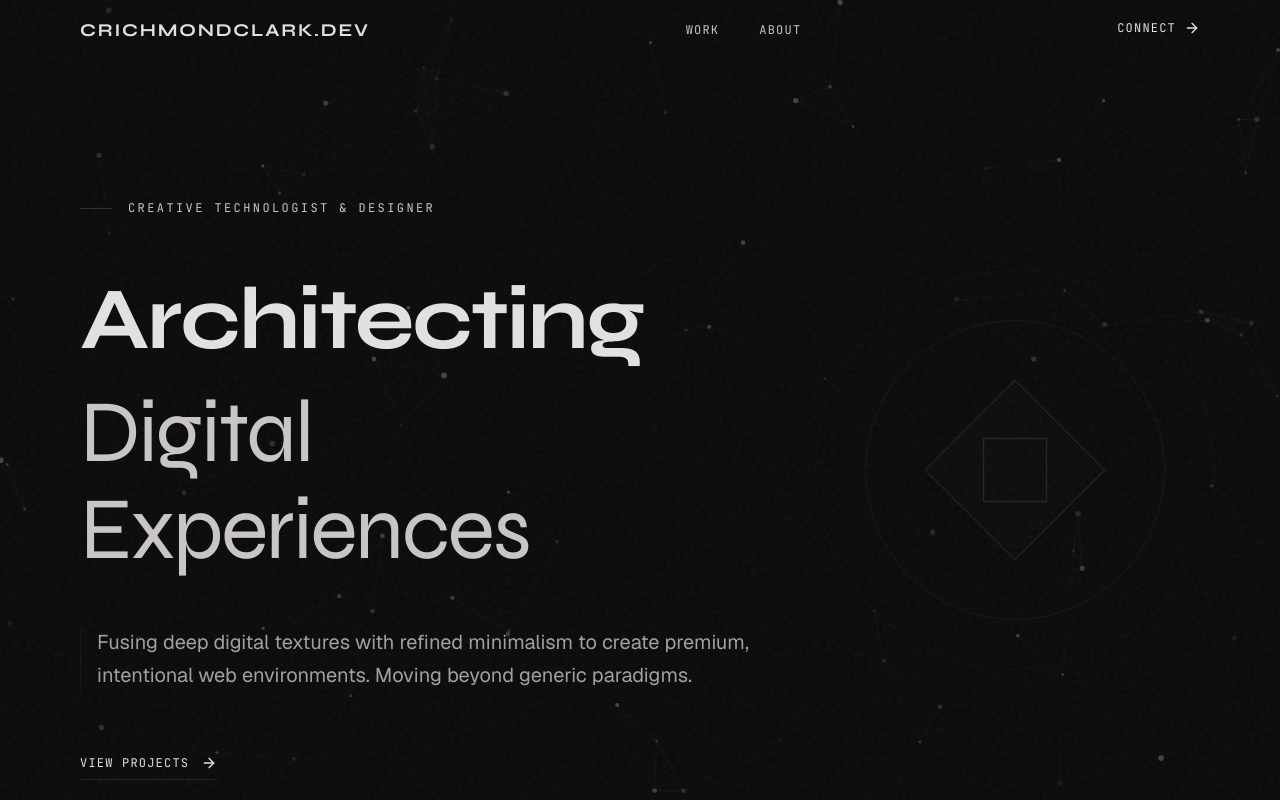
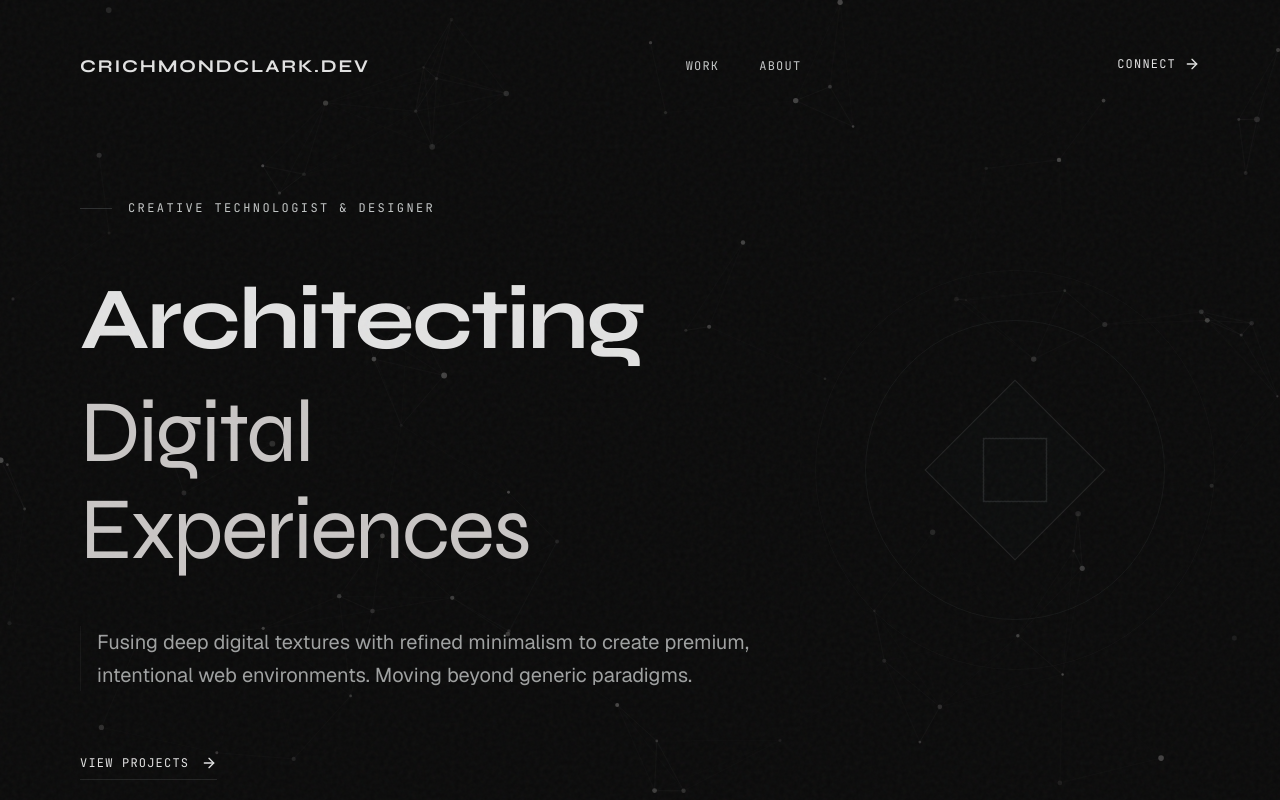
Before and after one commit to crichmond-clark/portfolio, a Next.js app in the folder stitch-export/: page / in a window 1280 px wide. Shown: the top 800 px of the page. Built offline with nearby package versions, Linux system fonts and the light colour scheme.

Commit message:
Revert "Fix navbar: remove top margin, ensure border is always present"
This reverts commit ea082a4643c56beb7a58e7654c90696ca819c80c.

```diff
--- a/stitch-export/components/navbar.tsx
+++ b/stitch-export/components/navbar.tsx
@@ -18,8 +18,8 @@ export function NavBar() {
       initial={{ opacity: 0, y: -20 }}
       animate={{ opacity: 1, y: 0 }}
       transition={{ duration: 0.8, ease: "easeOut" }}
-      className={`fixed top-0 left-0 right-0 z-40 flex justify-between items-center w-full px-6 md:px-20 py-4 transition-all duration-300 ${
-        scrolled ? "bg-surface-container-low/80 backdrop-blur-md border-b border-outline-variant/10" : "border-b border-transparent"
+      className={`fixed top-0 left-0 right-0 z-40 flex justify-between items-center w-full mt-6 md:mt-10 px-6 md:px-20 py-3 transition-all duration-300 ${
+        scrolled ? "bg-surface-container-low/80 backdrop-blur-md border-b border-outline-variant/10" : ""
       }`}
     >
       <a className="font-display text-lg font-bold tracking-[0.1em] text-on-surface hover:text-on-surface-variant transition-colors uppercase" href="#hero">crichmondclark.dev</a>
```
